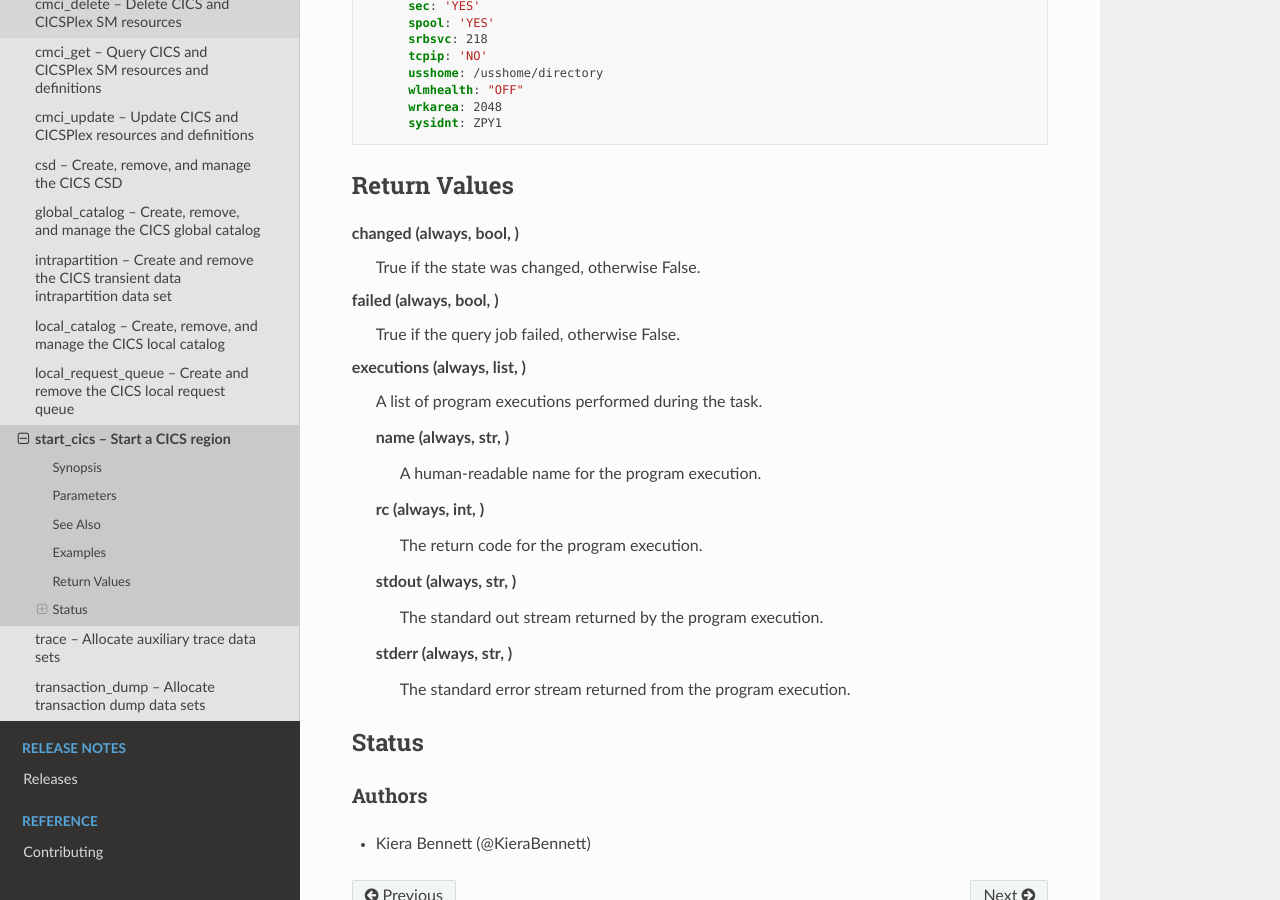
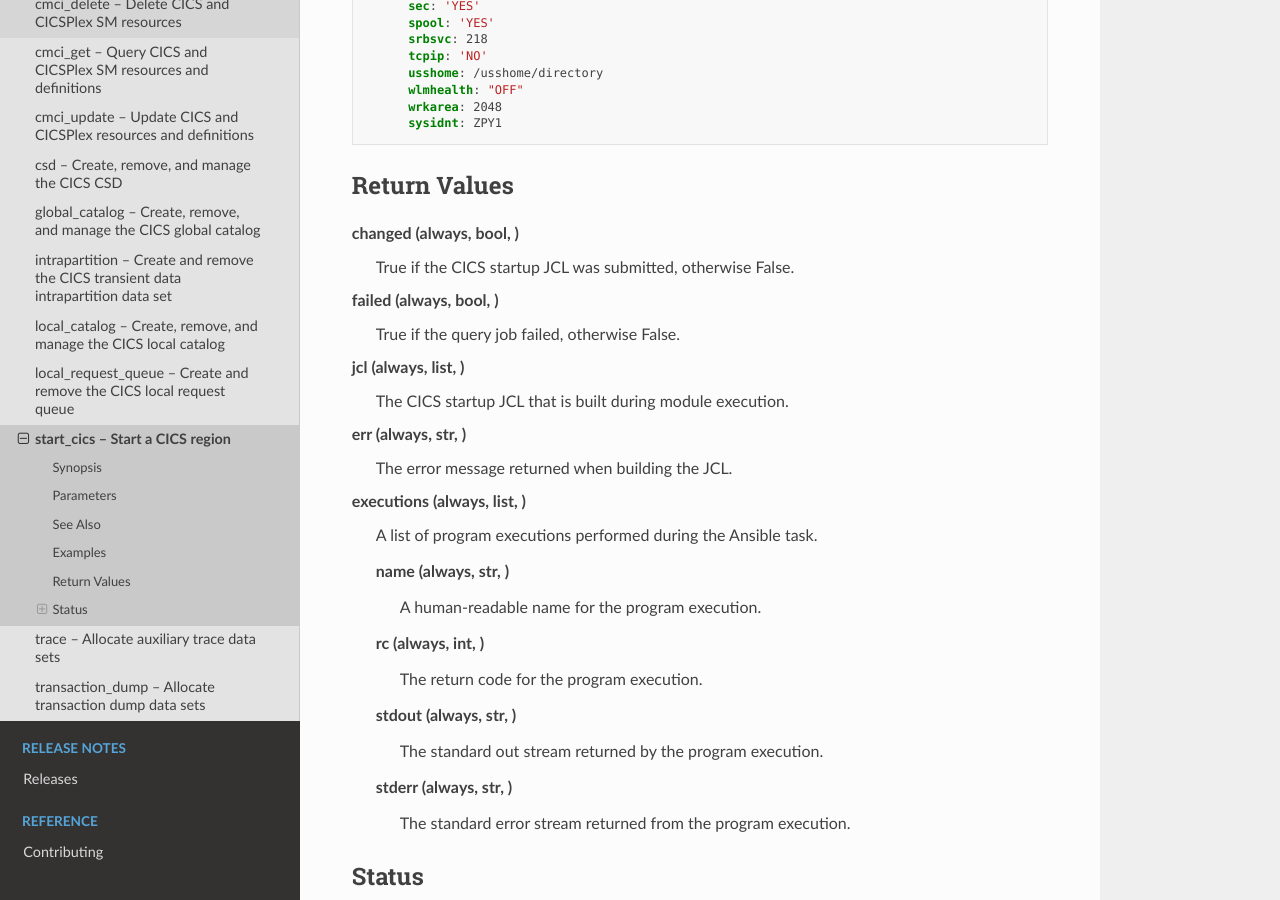
Before and after one commit to ansible-collections/ibm_zos_cics, a Sphinx documentation site: the page built from docs/source/modules/start_cics.rst, in a window 1280 px wide and 900 px high, scrolled down 37069 px. Built offline with Sphinx 7.4.7 and the Read the Docs theme 2.0.0, drawn with Linux system fonts in a browser that asks for light colours.

Commit message:
Add missing return values to module documentation (#172)
Co-authored-by: Shuai Cao <cssh@cn.ibm.com>

```diff
--- a/docs/source/modules/start_cics.rst
+++ b/docs/source/modules/start_cics.rst
@@ -1571,15 +1571,23 @@ Return Values
 -------------
 
 changed (always, bool, )
-  True if the state was changed, otherwise False.
+  True if the CICS startup JCL was submitted, otherwise False.
 
 
 failed (always, bool, )
   True if the query job failed, otherwise False.
 
 
+jcl (always, list, )
+  The CICS startup JCL that is built during module execution.
+
+
+err (always, str, )
+  The error message returned when building the JCL.
+
+
 executions (always, list, )
-  A list of program executions performed during the task.
+  A list of program executions performed during the Ansible task.
 
 
   name (always, str, )
```
Also changed, not shown: 1 other file.
